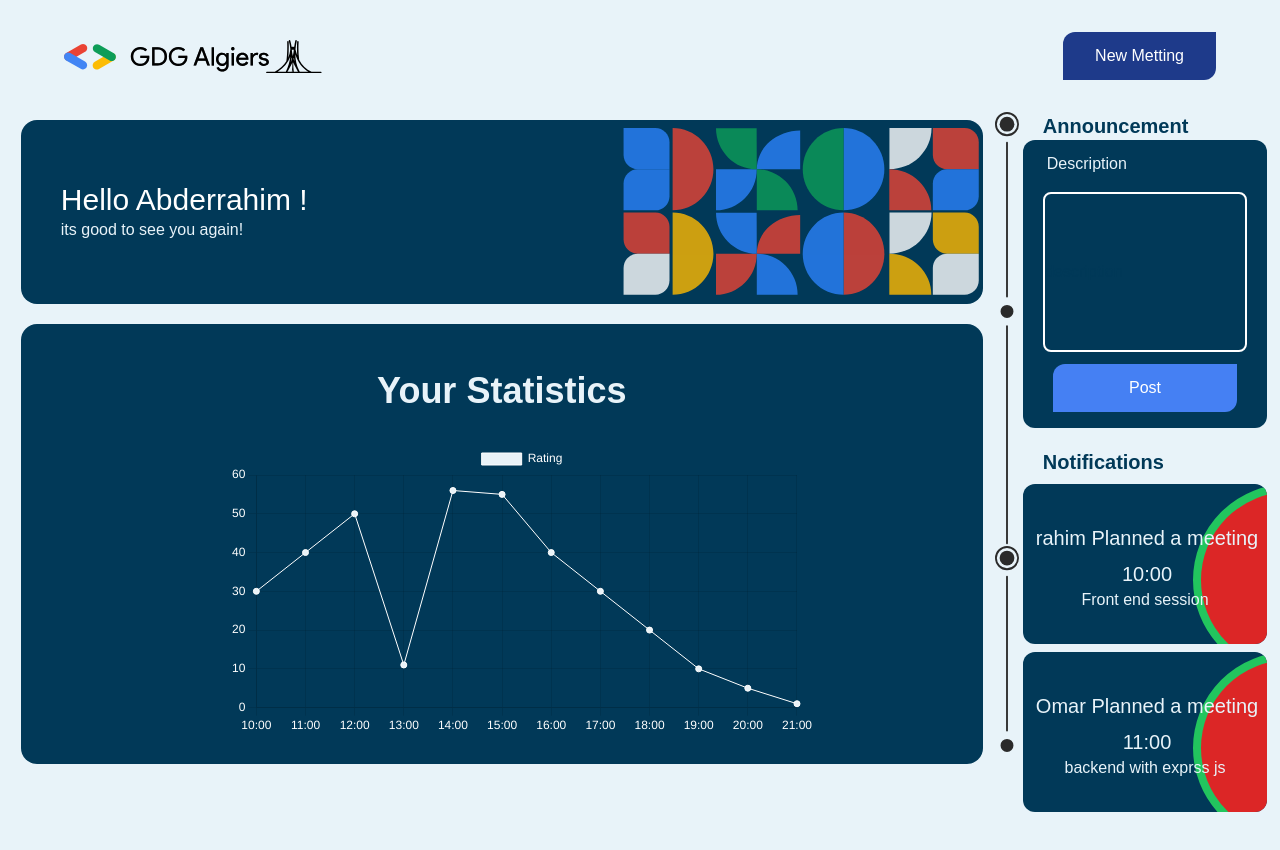
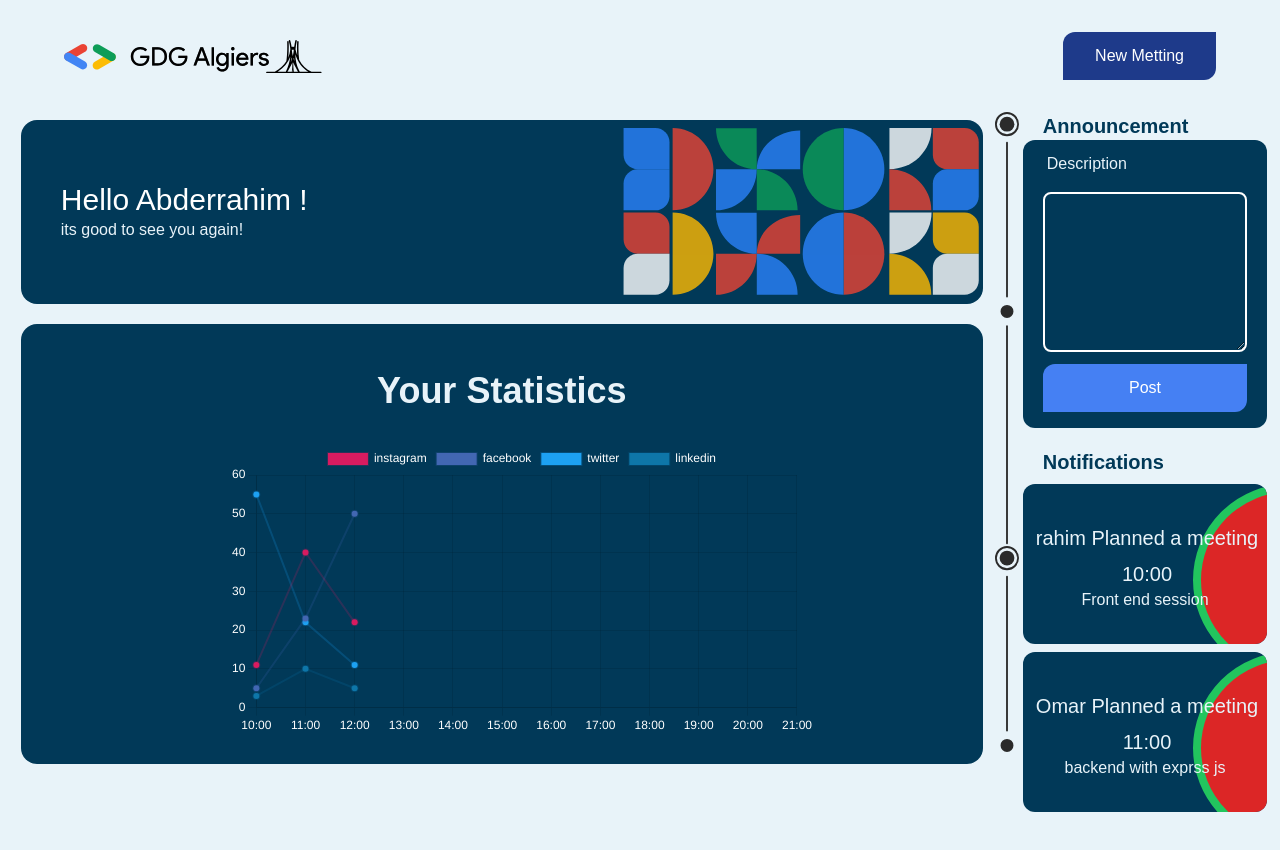
Before and after one commit to Rahim-444/GdgFront, a React (Vite) app: page /social in a window 1280 px wide. Shown: the top 850 px of the page. Built offline with nearby package versions, Linux system fonts and the light colour scheme.

Commit message:
routes are now worrking

```diff
--- a/src/Componenets/DashboardDiscord.jsx
+++ b/src/Componenets/DashboardDiscord.jsx
@@ -23,7 +23,7 @@ let data = {
   datasets: [
     {
       label: "Rating",
-      data: [30, 40, 50, 11, 56, 55, 40, 30, 20, 10, 5, 1],
+      data: [30, 32, 29, 11, 7, 10, 23, 31, 48, 52, 55, 60],
       backgroundColor: "rgba(234, 243, 248,1)",
       borderColor: "rgba(255,255,255,1)",
       borderWidth: 1,
@@ -76,13 +76,6 @@ const options = {
       },
     },
   },
-  plugins: {
-    legend: {
-      labels: {
-        color: "white",
-      },
-    },
-  },
 };
 
 let Notifications = [
@@ -124,16 +117,17 @@ const Dashboard = () => {
             </h1>
             <div className="flex flex-col gap-3 bg-mainBlue w-full rounded-xl h-72 items-center">
               <p className="self-start ml-6 mt-3">Description</p>
-              <input
-                type="text"
-                placeholder="description"
-                className="w-5/6  rounded-lg border-2 h-40 bg-transparent border-white mt-1 placeholder-mainBlue"
-                onChange={(e) => {
-                  setInput(e.target.value);
-                }}
-              />
+              <div className="w-5/6  rounded-lg border-2 h-40 bg-transparent border-white mt-1 placeholder-mainBlue">
+                <textarea
+                  type="text"
+                  className="bg-transparent border-none w-full focus:border-none active:border-none h-full"
+                  onChange={(e) => {
+                    setInput(e.target.value);
+                  }}
+                />
+              </div>
               <button
-                className="bg-[#4580F3] w-3/4 h-12 rounded-tl-xl rounded-br-xl text-white"
+                className="bg-[#4580F3] w-5/6 h-12 rounded-tl-xl rounded-br-xl text-white"
                 type="submit"
                 onClick={() => {
                   window.alert(input);
@@ -180,27 +174,6 @@ const ChartSocial = ({ optimalTime }) => {
     </>
   );
 };
-// const ChartSocial = () => {
-//   return (
-//     <>
-//       <h1 className="text-4xl font-bold text-center mt-5 mb-8">
-//         Your Statistics
-//       </h1>
-//       <div className="h-4/6 w-full ml-5 flex justify-center text-white">
-//         <Line data={data} options={options} />
-//       </div>
-//     </>
-//   );
-// };
-// const ChartSocial = () => {
-//   return (
-//     <>
-//       <h1 className="text-4xl font-bold text-center mt-5 mb-8">
-//         Your Statistics
-//       </h1>
-//     </>
-//   );
-// };
 const Notifs = ({ name, time, description }) => {
   return (
     <div>
--- a/src/Componenets/DashboardPost.jsx
+++ b/src/Componenets/DashboardPost.jsx
@@ -31,7 +31,20 @@ let data = {
   ],
 };
 let data2 = {
-  labels: ["10:00", "11:00", "12:00"],
+  labels: [
+    "10:00",
+    "11:00",
+    "12:00",
+    "13:00",
+    "14:00",
+    "15:00",
+    "16:00",
+    "17:00",
+    "18:00",
+    "19:00",
+    "20:00",
+    "21:00",
+  ],
   datasets: [
     {
       label: "instagram",
@@ -124,16 +137,17 @@ const Dashboard = () => {
             </h1>
             <div className="flex flex-col gap-3 bg-mainBlue w-full rounded-xl h-72 items-center">
               <p className="self-start ml-6 mt-3">Description</p>
-              <input
-                type="text"
-                placeholder="description"
-                className="w-5/6  rounded-lg border-2 h-40 bg-transparent border-white mt-1 placeholder-mainBlue"
-                onChange={(e) => {
-                  setInput(e.target.value);
-                }}
-              />
+              <div className="w-5/6  rounded-lg border-2 h-40 bg-transparent border-white mt-1 placeholder-mainBlue">
+                <textarea
+                  type="text"
+                  className="bg-transparent border-none w-full focus:border-none active:border-none h-full"
+                  onChange={(e) => {
+                    setInput(e.target.value);
+                  }}
+                />
+              </div>
               <button
-                className="bg-[#4580F3] w-3/4 h-12 rounded-tl-xl rounded-br-xl text-white"
+                className="bg-[#4580F3] w-5/6 h-12 rounded-tl-xl rounded-br-xl text-white"
                 type="submit"
                 onClick={() => {
                   window.alert(input);
@@ -169,20 +183,11 @@ const ChartSocial = () => {
         Your Statistics
       </h1>
       <div className="h-4/6 w-full ml-5 flex justify-center text-white">
-        <Line data={data} options={options} />
+        <Line data={data2} options={options} />
       </div>
     </>
   );
 };
-// const ChartSocial = () => {
-//   return (
-//     <>
-//       <h1 className="text-4xl font-bold text-center mt-5 mb-8">
-//         Your Statistics
-//       </h1>
-//     </>
-//   );
-// };
 const Notifs = ({ name, time, description }) => {
   return (
     <div>
--- a/src/Componenets/addMeet.jsx
+++ b/src/Componenets/addMeet.jsx
@@ -124,16 +124,17 @@ const Dashboard = () => {
             </h1>
             <div className="flex flex-col gap-3 bg-mainBlue w-full rounded-xl h-72 items-center">
               <p className="self-start ml-6 mt-3">Description</p>
-              <input
-                type="text"
-                placeholder="description"
-                className="w-5/6  rounded-lg border-2 h-40 bg-transparent border-white mt-1 placeholder-mainBlue"
-                onChange={(e) => {
-                  setInput(e.target.value);
-                }}
-              />
+              <div className="w-5/6  rounded-lg border-2 h-40 bg-transparent border-white mt-1 placeholder-mainBlue">
+                <textarea
+                  type="text"
+                  className="bg-transparent border-none w-full focus:border-none active:border-none h-full"
+                  onChange={(e) => {
+                    setInput(e.target.value);
+                  }}
+                />
+              </div>
               <button
-                className="bg-[#4580F3] w-3/4 h-12 rounded-tl-xl rounded-br-xl text-white"
+                className="bg-[#4580F3] w-5/6 h-12 rounded-tl-xl rounded-br-xl text-white"
                 type="submit"
                 onClick={() => {
                   window.alert(input);
```
